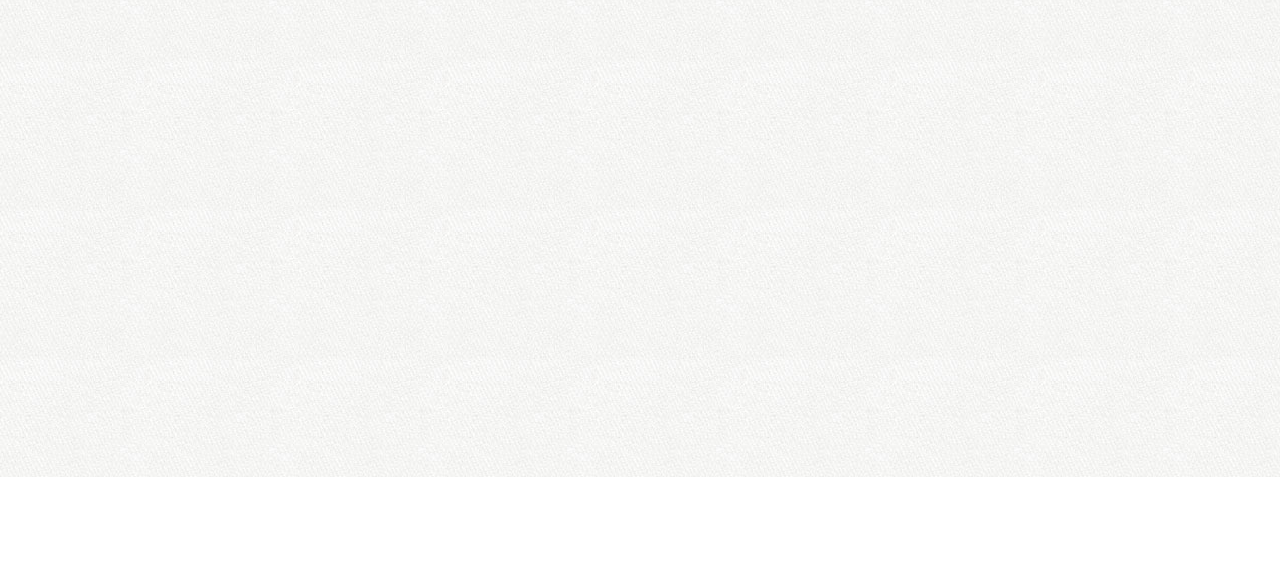
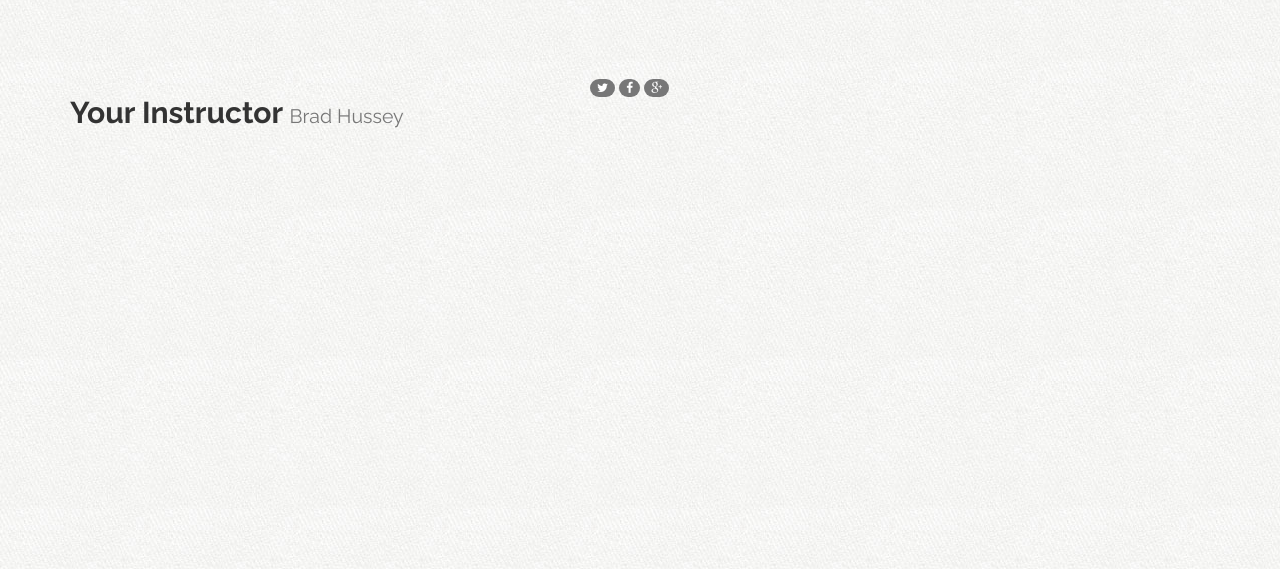
Before and after one commit to Rayyanahmed/B2W, a plain HTML site: page index.html in a window 1280 px wide. Shown: the part 4387-4956 px from the top of the page. Before the commit the page ends 4864 px from the top, so only its background shows below. Drawn offline with nearby package versions, Linux system fonts and the light colour scheme.

Commit message:
added icons

```diff
--- a/index.html
+++ b/index.html
@@ -298,6 +298,16 @@
 				<div class="container">
 					<div class="row">
 						<div class="col-sm-8">
+							<div class="row">
+								<div class="col-lg-8">
+									<h2>Your Instructor <small>Brad Hussey</small></h2>
+								</div>
+								<div class="col-lg-4">
+									<a href="https://twitter.com/bradhussey" target="_blank" class="badge social twitter"><i class="fa fa-twitter"></i></a>
+									<a href="https://facebook.com/+BradHussey" target="_blank" class="badge social facebook"><i class="fa fa-facebook"></i></a>
+									<a href="https://plus.google.com/+BradHussey" target="_blank" class="badge social gplus"><i class="fa fa-google-plus"></i></a>
+								</div>
+							</div>
 						</div>
 					</div>
 				</div>
```
